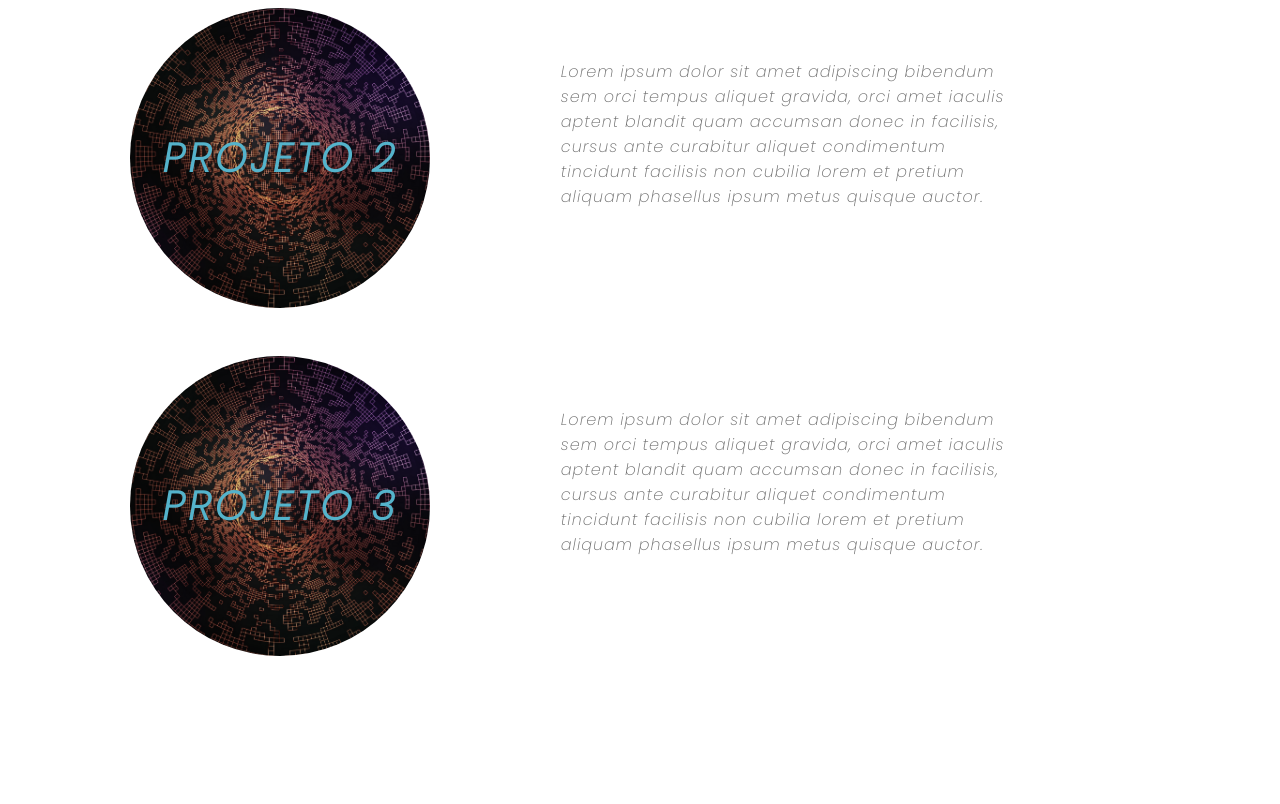
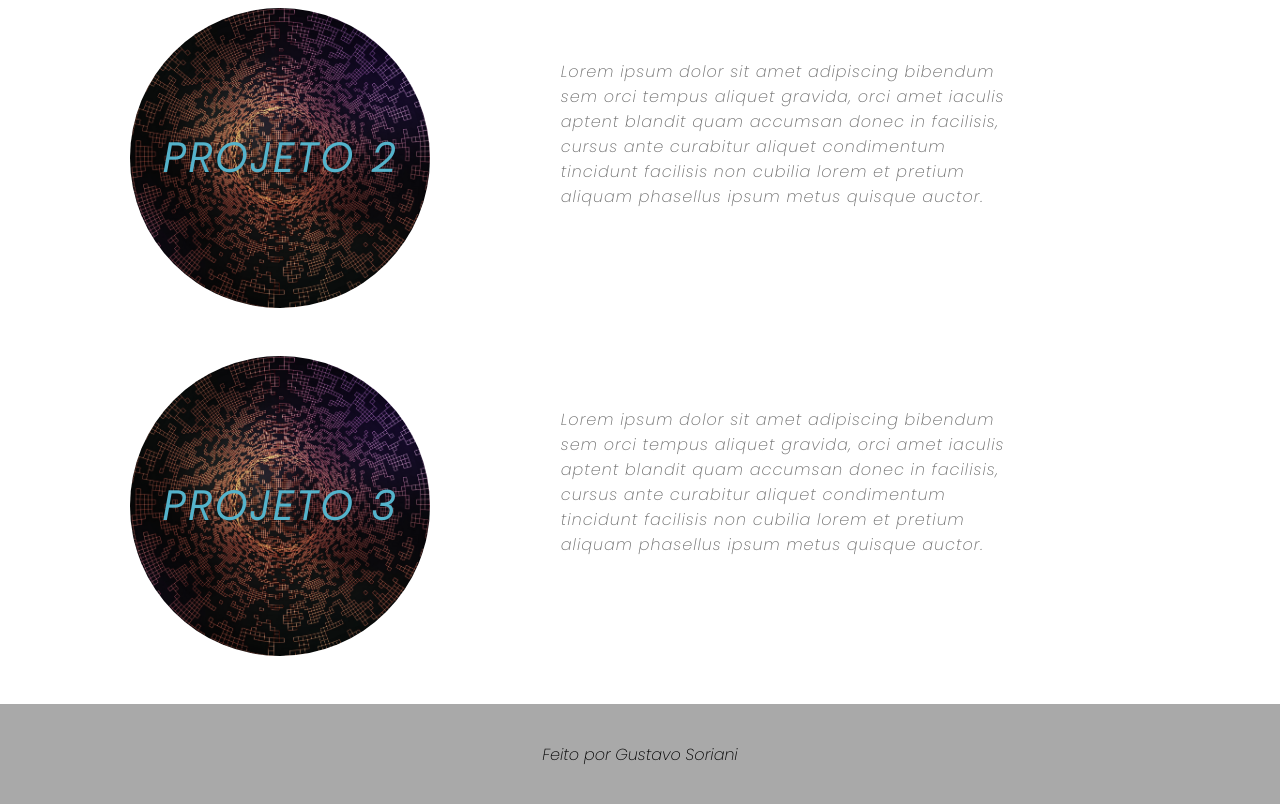
Before and after one commit to GustavoSoriani/Landing-Page, a plain HTML site: page index.html in a window 1280 px wide. Shown: the part 1236-2040 px from the top of the page. Before the commit the page ends 1940 px from the top, so only its background shows below. Drawn offline with Linux system fonts and the light colour scheme.

Commit message:
Animação finalizada - Projeto Finalizado !

```diff
--- a/index.html
+++ b/index.html
@@ -7,6 +7,7 @@
     <meta name="description" content="Uma página para me aprimorar !">
     <link rel="stylesheet" href="style.css">
     <title>Portfólio</title>
+
 </head>
 
     <body>
@@ -35,10 +36,10 @@
                                     <a href="#">Projetos</a>
                                 </li>
                             </ul>
-                         </nav>
-                    </div>
+                        </nav>
                 </div>
             </div>
+        </div>
 
             <h1>Gustavo Soriani</h1>
             <h2>Front-End Júnior</h2>
@@ -88,6 +89,7 @@
         </main>
 
         <footer class="footer">
+            Feito por Gustavo Soriani
         </footer>
     </body>
 
--- a/style.css
+++ b/style.css
@@ -143,7 +143,7 @@ a:hover {
 
 .menu-items ul li a {
     margin: 10px 0;
-    color: #1e1e2a;
+    color: black;
     text-decoration: none;
     text-transform: uppercase;
     letter-spacing: 4px;
@@ -179,7 +179,7 @@ a:hover {
 
 }
 
-#toggle:checked .menu-items {
+#toggle:checked ~ .menu-items {
     visibility: visible;
     opacity: 1;
 }
@@ -279,3 +279,15 @@ a:hover {
     visibility: visible;
     font-size: 14px;
 }
+
+/* Footer */
+
+.footer {
+    width: 100%;
+    height: 100px;
+    background-color: #A9A9A9;
+    display: flex;
+    align-items: center;
+    justify-content: center;
+    color: black;
+}
```
